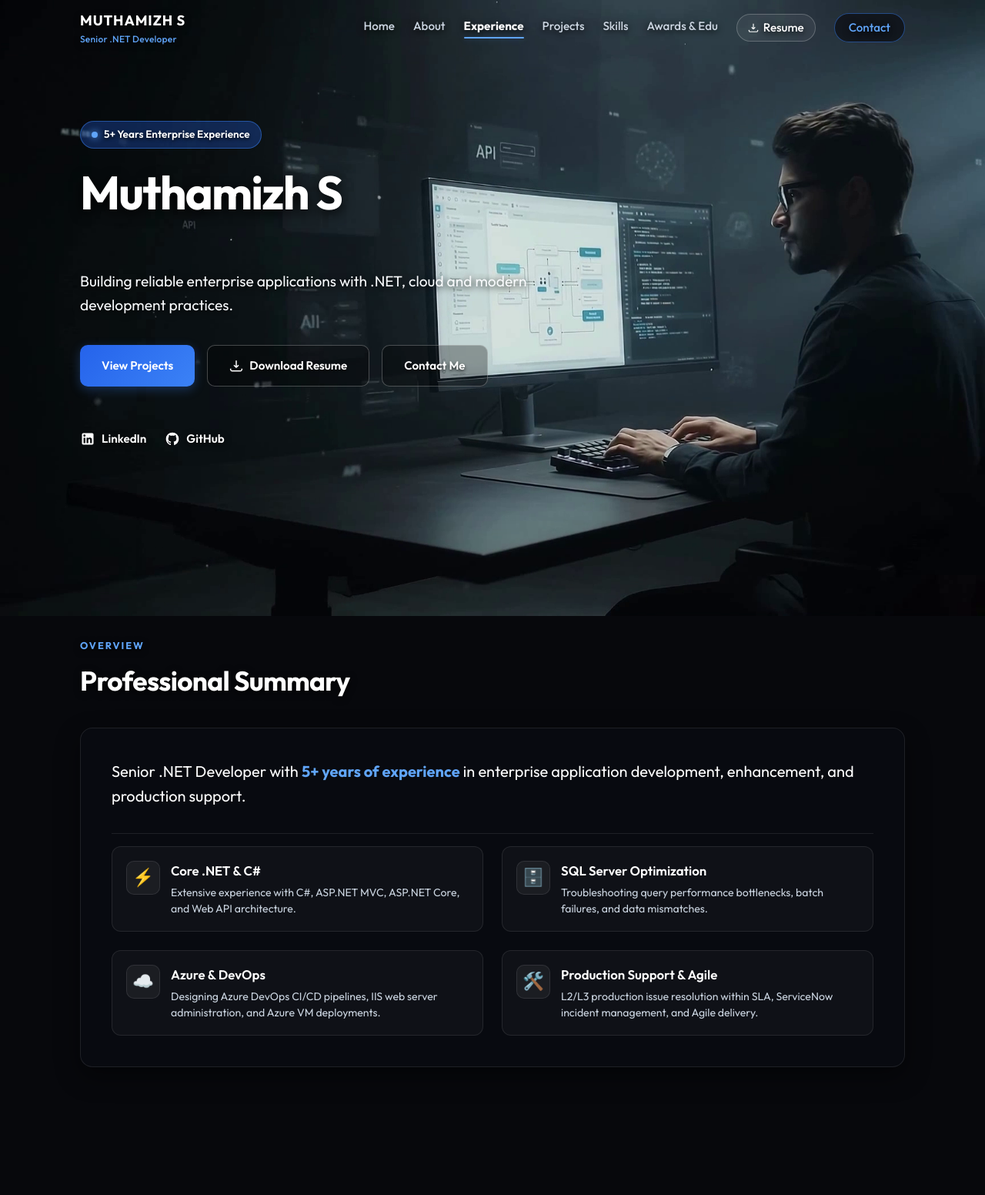
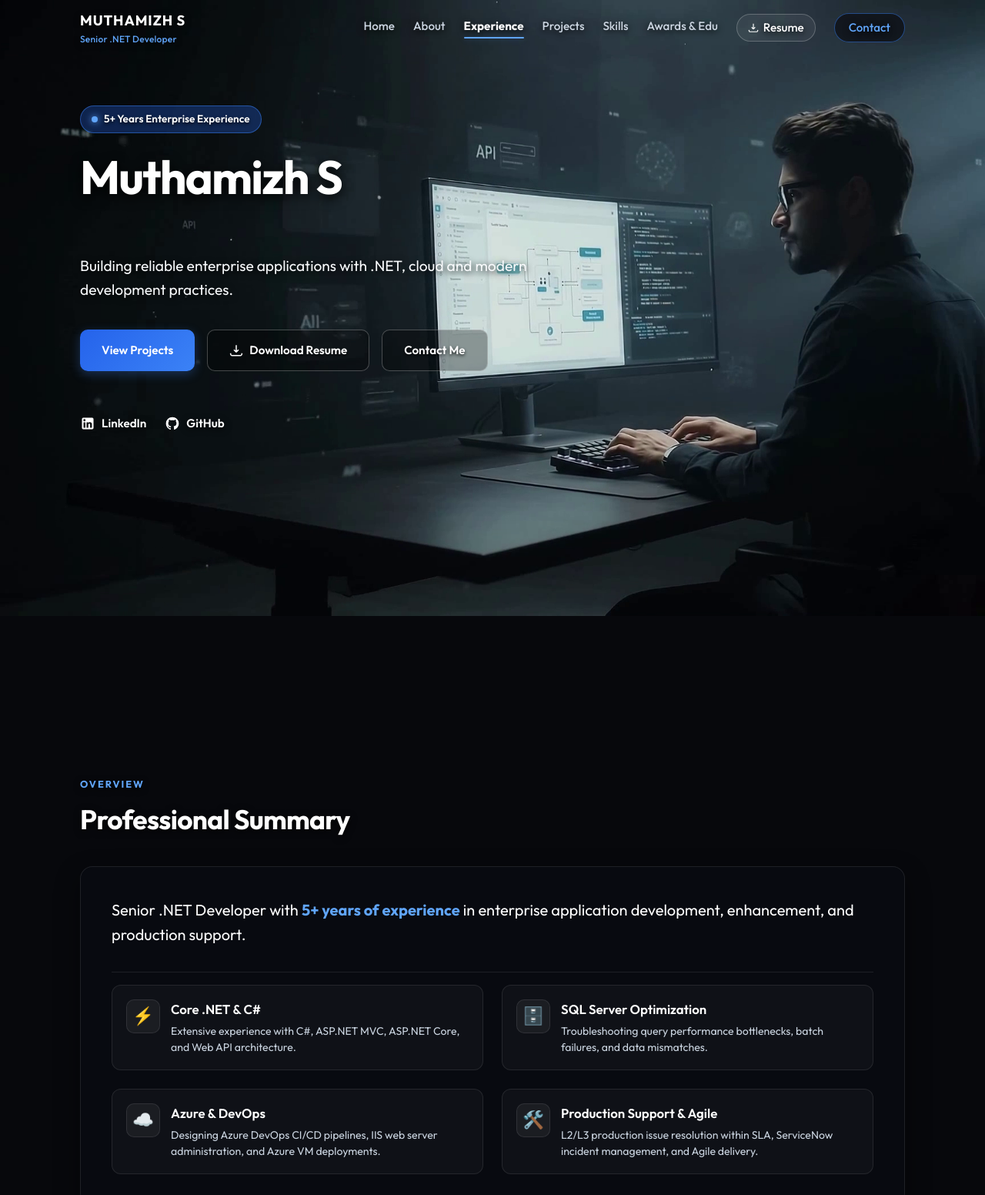
Before and after one commit to Muthamizh1002/NewPortfolio, a website built with Vite: page index.html in a window 1280 px wide. Shown: the top 1552 px of the page at 77% size. Built offline with nearby package versions, Linux system fonts and the light colour scheme; animation ran at ten frames a second.

Commit message:
Add spacing between Home and Professional Summary sections

```diff
--- a/style.css
+++ b/style.css
@@ -391,6 +391,12 @@ body {
   display: flex;
   align-items: center;
   padding-top: calc(var(--nav-height) + 40px);
+  padding-bottom: 140px;
+  margin-bottom: 120px;
+}
+
+#about {
+  padding-top: 160px;
 }
 
 .hero-container {
```
